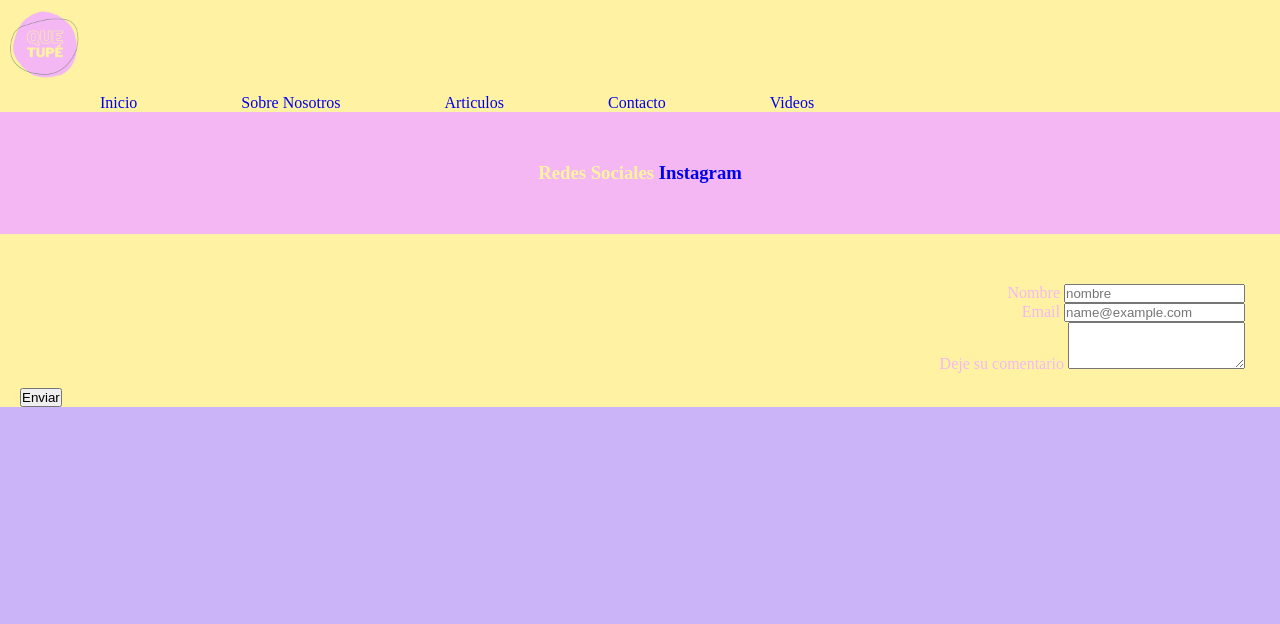
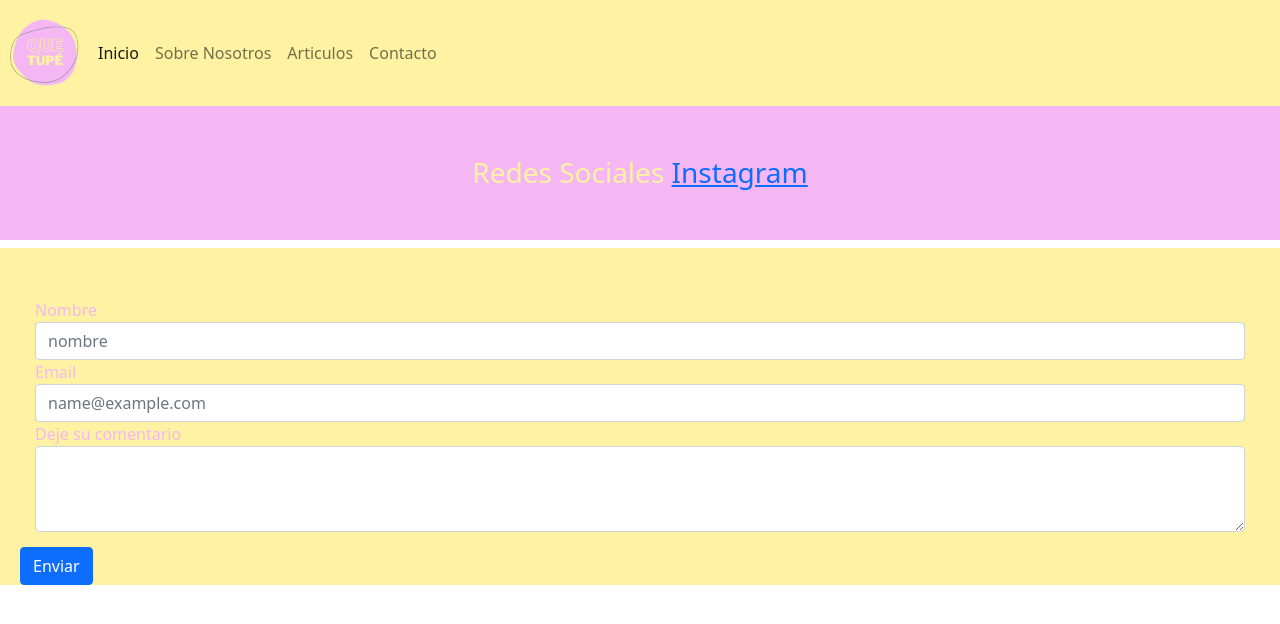
Before and after one commit to Emilos95/Quetupe-Losada, a plain HTML site: page contact.html in a window 1280 px wide. Drawn offline with nearby package versions, Linux system fonts and the light colour scheme.

Commit message:
mas bootstrap

```diff
--- a/contact.html
+++ b/contact.html
@@ -6,14 +6,16 @@
     <meta http-equiv="X-UA-Compatible" content="IE=edge">
     <meta name="viewport" content="width=device-width, initial-scale=1.0">
     <link rel="stylesheet" href="style.css" type="text/css" media=screen>
+    <link href="https://cdn.jsdelivr.net/npm/bootstrap@5.0.2/dist/css/bootstrap.min.css" rel="stylesheet" integrity="sha384-EVSTQN3/azprG1Anm3QDgpJLIm9Nao0Yz1ztcQTwFspd3yD65VohhpuuCOmLASjC" crossorigin="anonymous">
+
     <title>Contacto</title>
 </head>
 
 <body>
     <header>
-        <img src="Imagenes\1.png " alt="Que Tupe " width="90 " height="90 ">
+        <!-- <nav>   <img src="Imagenes\1.png " alt="Que Tupe " width="90 " height="90 ">
 
-        <nav>
+
             <ul>
                 <li class="menunav">
                     <a href="index.html">Inicio</a>
@@ -30,7 +32,27 @@
                     <a href="viendo.html">Videos</a></li>
 
             </ul>
+        </nav> -->
+
+        <nav class="navbar navbar-expand-lg navbar-light ">
+            <img src="Imagenes\1.png " alt="Que Tupe " width="90 " height="90 ">
+
+
+            <button class="navbar-toggler" type="button" data-toggle="collapse" data-target="#navbarNavAltMarkup" aria-controls="navbarNavAltMarkup" aria-expanded="false" aria-label="Toggle navigation">
+              <span class="navbar-toggler-icon"></span>
+            </button>
+            <div class="collapse navbar-collapse" id="navbarNavAltMarkup">
+                <div class="navbar-nav">
+                    <a class="nav-item nav-link active" href="index.html">Inicio <span class="sr-only"></span></a>
+                    <a class="nav-item nav-link" href="sobre_nosotros.html">Sobre Nosotros</a>
+                    <a class="nav-item nav-link" href="articulos.html">Articulos</a>
+                    <a class="nav-item nav-link" href="contact.html">Contacto</a>
+                </div>
+            </div>
         </nav>
+
+
+
     </header>
 
 
@@ -66,27 +88,34 @@
         </form> -->
 
         <form>
-            <div class="form-group align-content-center">
-                <label for="exampleFormControlInput1">Nombre </label>
+            <div class="form-group ">
+                <label class="float-start" for="exampleFormControlInput1">Nombre </label>
                 <input type="text" class="form-control" id="exampleFormControlInput1" placeholder="nombre">
             </div>
 
-            <div class="form-group align-content-center">
-                <label for="exampleFormControlInput1">Email </label>
+            <div class="form-group ">
+                <label class="float-start" for="exampleFormControlInput1">Email </label>
                 <input type="email" class="form-control" id="exampleFormControlInput1" placeholder="name@example.com">
             </div>
 
-            <div class="form-group align-content-center">
-                <label for="exampleFormControlTextarea1">Deje su comentario</label>
-                <textarea class="form-control" id="exampleFormControlTextarea1" rows="3"></textarea>
+            <div class="form-group">
+                <label class="float-start" for=" exampleFormControlTextarea1 ">Deje su comentario</label>
+                <textarea class="form-control " id="exampleFormControlTextarea1 " rows="3 "></textarea>
             </div>
         </form>
 
-        <button type="submit" class="btn btn-primary align-self-center">Enviar</button>
+        <button type="submit " class="btn btn-primary ">Enviar</button>
 
 
     </section>
 
+
+
+    <script src="https://cdn.jsdelivr.net/npm/bootstrap@5.0.2/dist/js/bootstrap.bundle.min.js " integrity="sha384-MrcW6ZMFYlzcLA8Nl+NtUVF0sA7MsXsP1UyJoMp4YLEuNSfAP+JcXn/tWtIaxVXM " crossorigin="anonymous "></script>
+    <script src="https://code.jquery.com/jquery-3.2.1.slim.min.js " integrity="sha384-KJ3o2DKtIkvYIK3UENzmM7KCkRr/rE9/Qpg6aAZGJwFDMVNA/GpGFF93hXpG5KkN " crossorigin="anonymous "></script>
+    <script src="https://cdnjs.cloudflare.com/ajax/libs/popper.js/1.12.9/umd/popper.min.js " integrity="sha384-ApNbgh9B+Y1QKtv3Rn7W3mgPxhU9K/ScQsAP7hUibX39j7fakFPskvXusvfa0b4Q " crossorigin="anonymous "></script>
+    <script src="https://maxcdn.bootstrapcdn.com/bootstrap/4.0.0/js/bootstrap.min.js " integrity="sha384-JZR6Spejh4U02d8jOt6vLEHfe/JQGiRRSQQxSfFWpi1MquVdAyjUar5+76PVCmYl " crossorigin="anonymous "></script>
+
 </body>
 
 </html>
```
